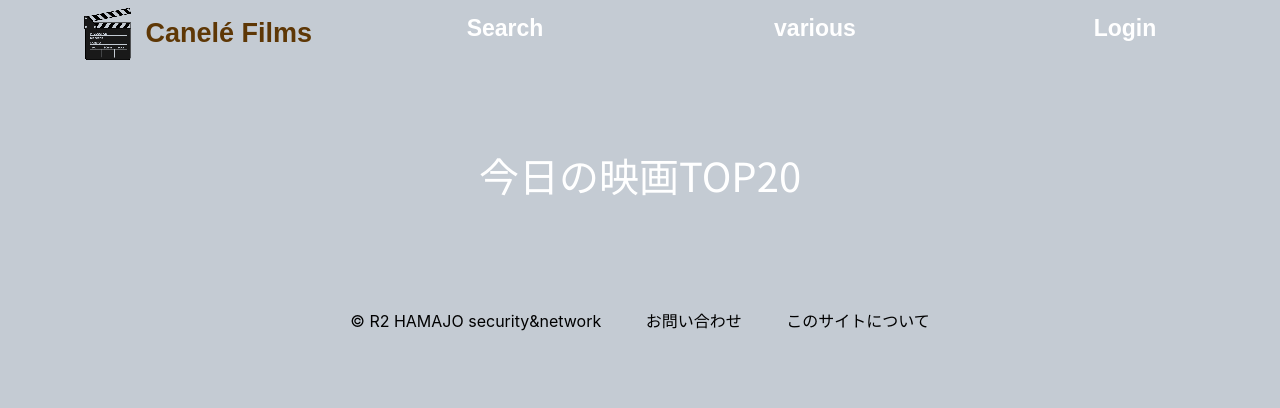
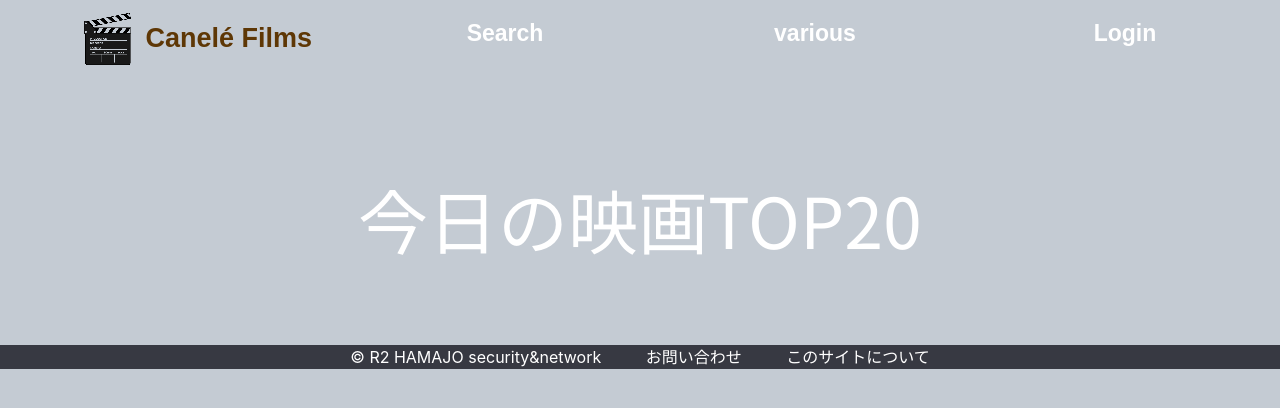
Before and after one commit to NagataKazuma/BIGEIJI, a PHP site: page /sotuken/top.php in a window 1280 px wide. Shown: the top 408 px of the page. Run offline with PHP 8.4, Linux system fonts and the light colour scheme; data that the repository does not hold is empty; some libraries are stand-ins or nearby versions.

Commit message:
Add files via upload

```diff
--- a/css/style.css
+++ b/css/style.css
@@ -18,18 +18,6 @@
     z-index: 10;
 }
 
-
-/* ヘッダー画像の実装 */
-
-
-/* .header-bg {
-  background-image: url("top.png");
-  background-position: center center;
-  background-repeat: no-repeat;
-  background-size: cover;
-  height: 100vh;
-} */
-
 .title-font {
     font-family: 'Quicksand', sans-serif;
     color: #5e3705;
@@ -43,10 +31,16 @@
     margin-bottom: -50px;
 }
 
+.fin-text {
+    font-size: 220px;
+    color: #ffffff;
+    font-family: 'Dancing Script', cursive;
+}
+
 .footer {
     vertical-align: top;
-    margin-top: 100px;
-    margin-bottom: 10px;
+    margin-top: 70px;
+    background-color: #373942;
 }
 
 .footer-span {
@@ -55,7 +49,7 @@
 }
 
 .footer a {
-    color: #000000;
+    color: #ffffff;
 }
 
 .push {
@@ -71,8 +65,7 @@
     list-style-type: none;
     width: auto;
     height: 70px;
-    margin: 0%;
-    background: #c4cbd3;
+    background-color: transparent;
     /* border-bottom: solid 5px #4c4d4e; */
 }
 
@@ -80,7 +73,7 @@
     position: relative;
     width: 25%;
     float: left;
-    margin: 0;
+    margin-top: 5px;
     padding: 0;
 }
 
@@ -114,7 +107,7 @@
     overflow: hidden;
     width: 100%;
     height: 0;
-    color: #c4cbd3;
+    background-color: transparent;
     -moz-transition: .2s;
     -webkit-transition: .2s;
     -o-transition: .2s;
@@ -124,15 +117,15 @@
 
 #menu li ul li a {
     padding: 10px 12px;
-    background: #c4cbd3;
+    background-color: transparent;
     text-align: center;
-    font-size: 16px;
-    font-weight: normal;
+    font-size: 19px;
+    font-weight: bold;
 }
 
 #menu li:hover>a {
-    background: #c4cbd3;
-    color: #e0dc62;
+    background-color: transparent;
+    color: #5e3705;
 }
 
 #menu li:hover ul li {
@@ -199,6 +192,7 @@
 body {
     background-color: #c4cbd3;
     text-align: center;
+    background-size: cover;
 }
 
 p {
@@ -213,13 +207,14 @@ p {
 }
 
 .arasuji-color {
-    color: #063e64bb;
+    color: #5e3705;
+    text-decoration: none;
 }
 
 .top_text {
     color: #ffffff;
-    margin-top: 75px;
-    font-size: 40px;
+    margin-top: 80px;
+    font-size: 70px;
     font-family: 'Noto Sans JP', sans-serif;
 }
 
@@ -230,12 +225,11 @@ p {
     margin-left: 60px;
     margin-right: 60px;
     margin-top: 40px;
-    box-shadow: inset 0 0 15px 15px #c4cbd3;
 }
 
 .example p {
     font-weight: bold;
-    color: #86899b;
+    color: #5e3705;
     font-size: 18px;
 }
 
@@ -247,8 +241,10 @@ p {
 .null {
     color: #5e3705;
     position: absolute;
-    top: 45%;
-    left: 38%;
+    top: 52%;
+    left: 1%;
+    background-color: #fbfbfb;
+    opacity: 0.4;
 }
 
 .neturl {
```
